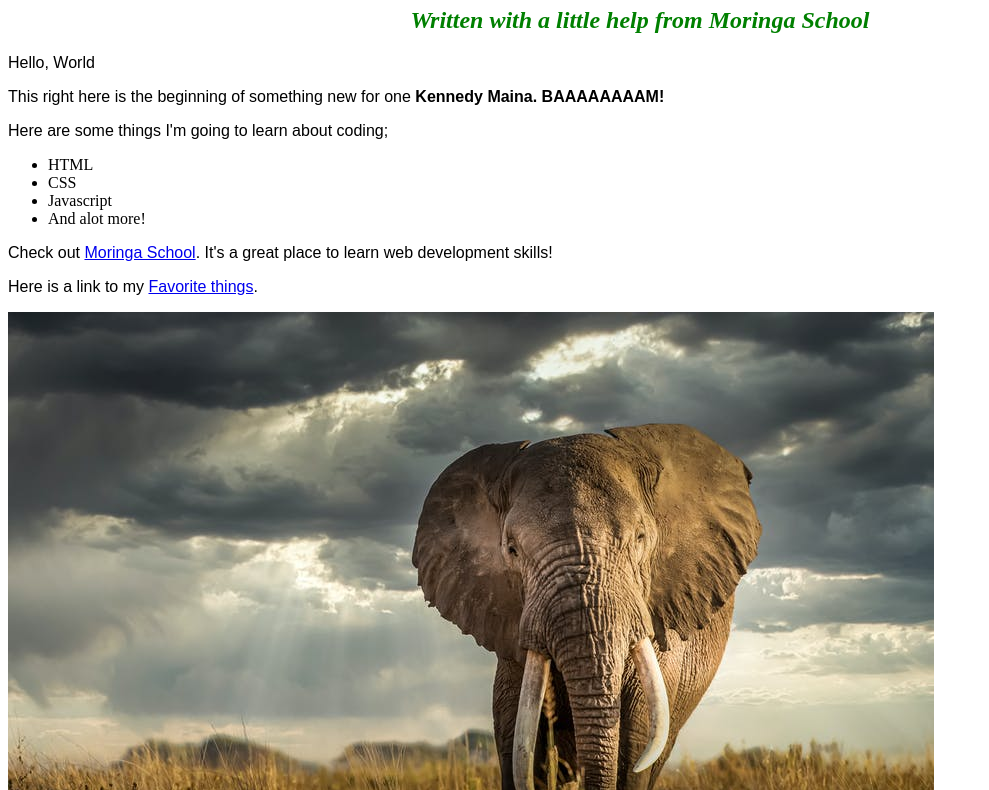
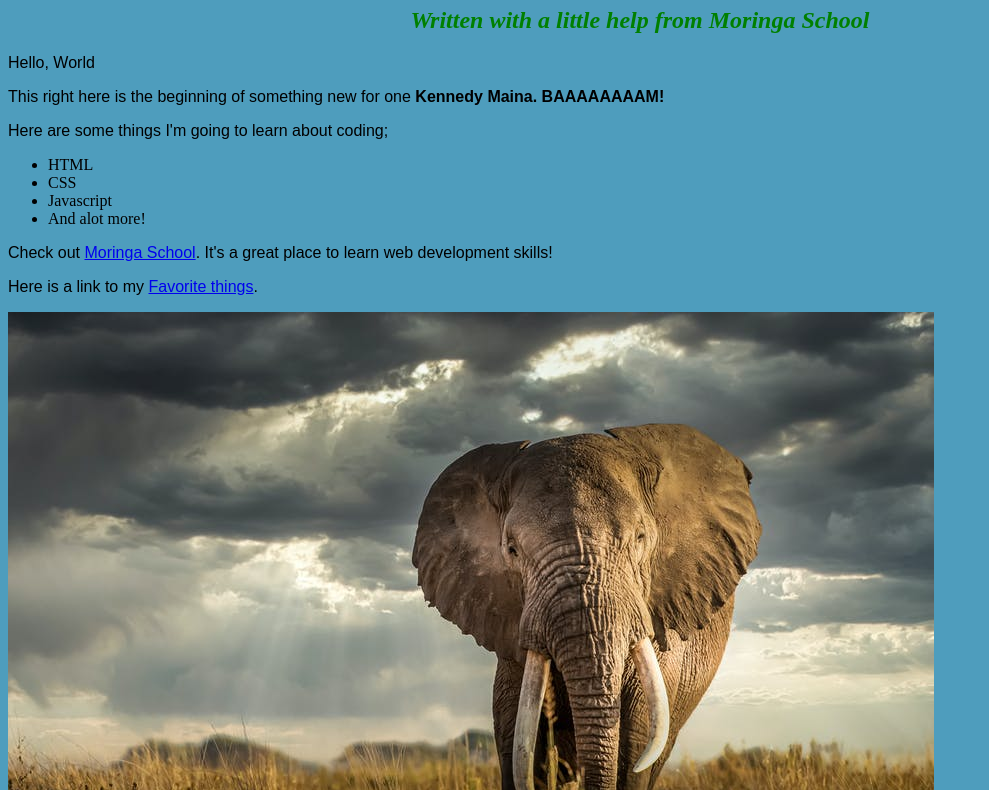
Before and after one commit to KNMAINA/Hello-World, a plain HTML site: page Index.html in a window 1280 px wide. Shown: the part 73-863 px from the top of the page, without its empty margins (0-989 px from the left). Drawn offline with Linux system fonts and the light colour scheme.

Commit message:
Add background color

```diff
--- a/CSS/Styles.css
+++ b/CSS/Styles.css
@@ -13,3 +13,6 @@ p{
 u1{
     line-height: 40px;
 }
+body{
+  background-color: rgb(78, 157, 189);
+}
```
